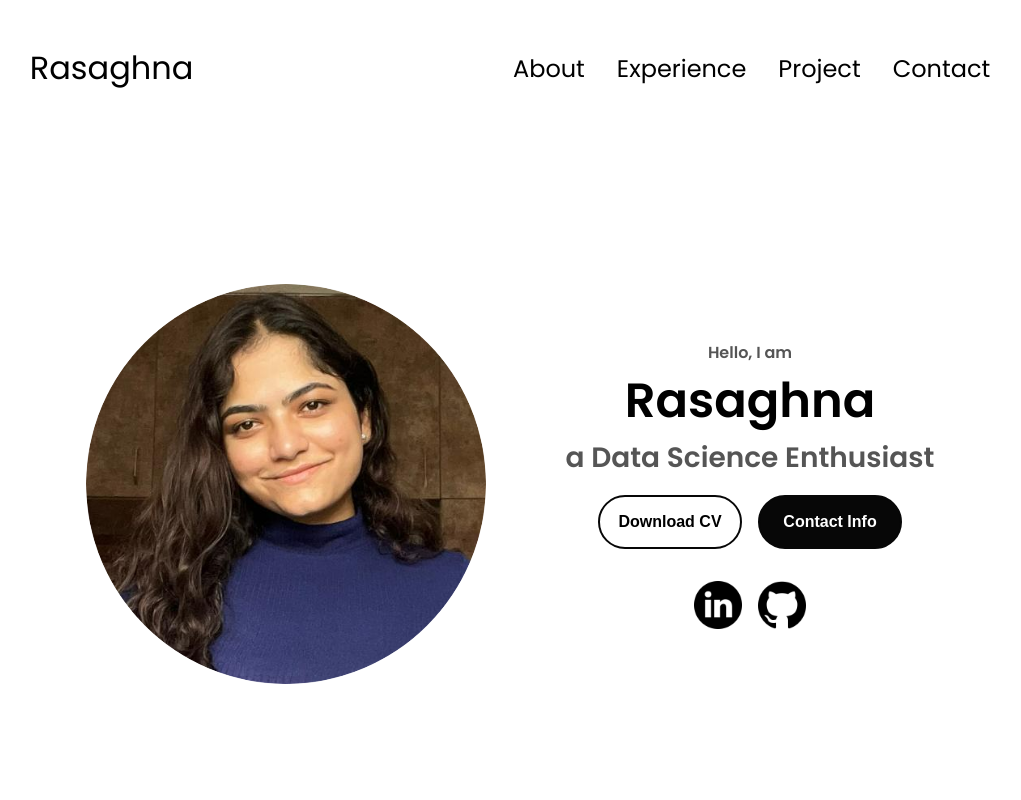
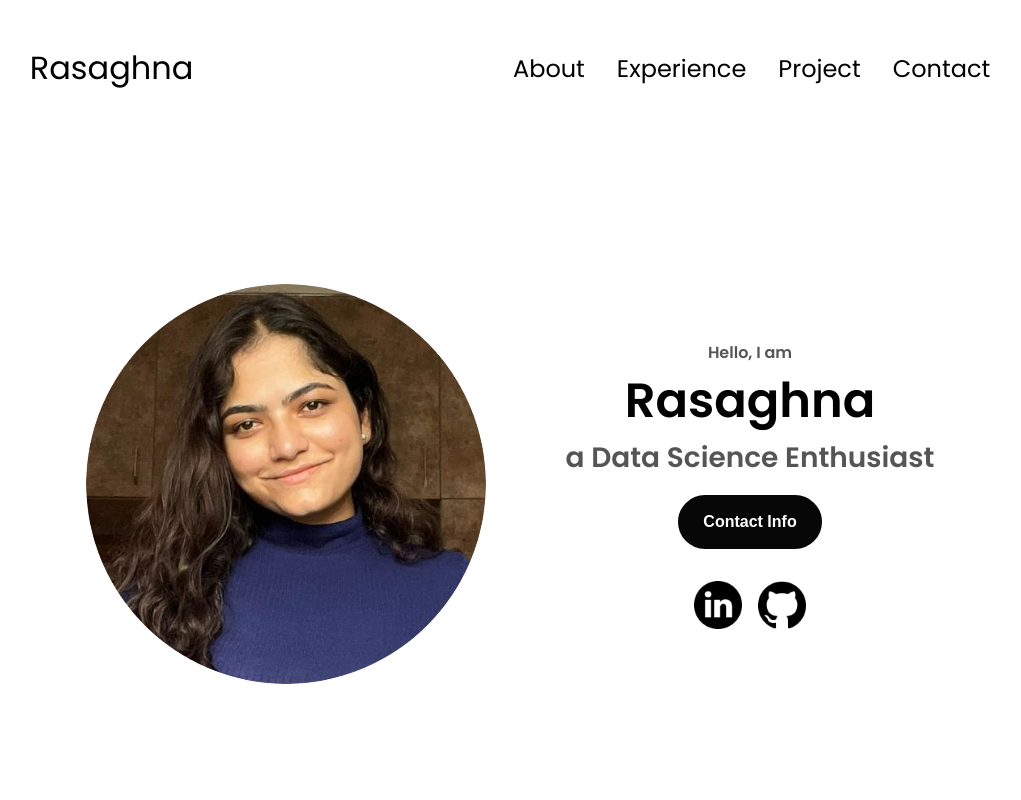
Before and after one commit to rasaghnak/personalPortfolio, a plain HTML site: page index.html in a window 1280 px wide. Shown: the top 800 px of the page, without its empty margins (130-1151 px from the left). Drawn offline with Linux system fonts and the light colour scheme.

Commit message:
Update index.html

```diff
--- a/index.html
+++ b/index.html
@@ -48,12 +48,7 @@
             <h1 class="title">Rasaghna</h1>
             <p class="section__text__p2"> a Data Science Enthusiast</p>
             <div class="btn-container">
-                <button
-            class="btn btn-color-2"
-            onclick="window.open('RasaghnaK.pdf')"
-          >
-            Download CV
-          </button>
+
           <button
             class="btn btn-color-1"
             onclick="location.href='./#contact'"
```
